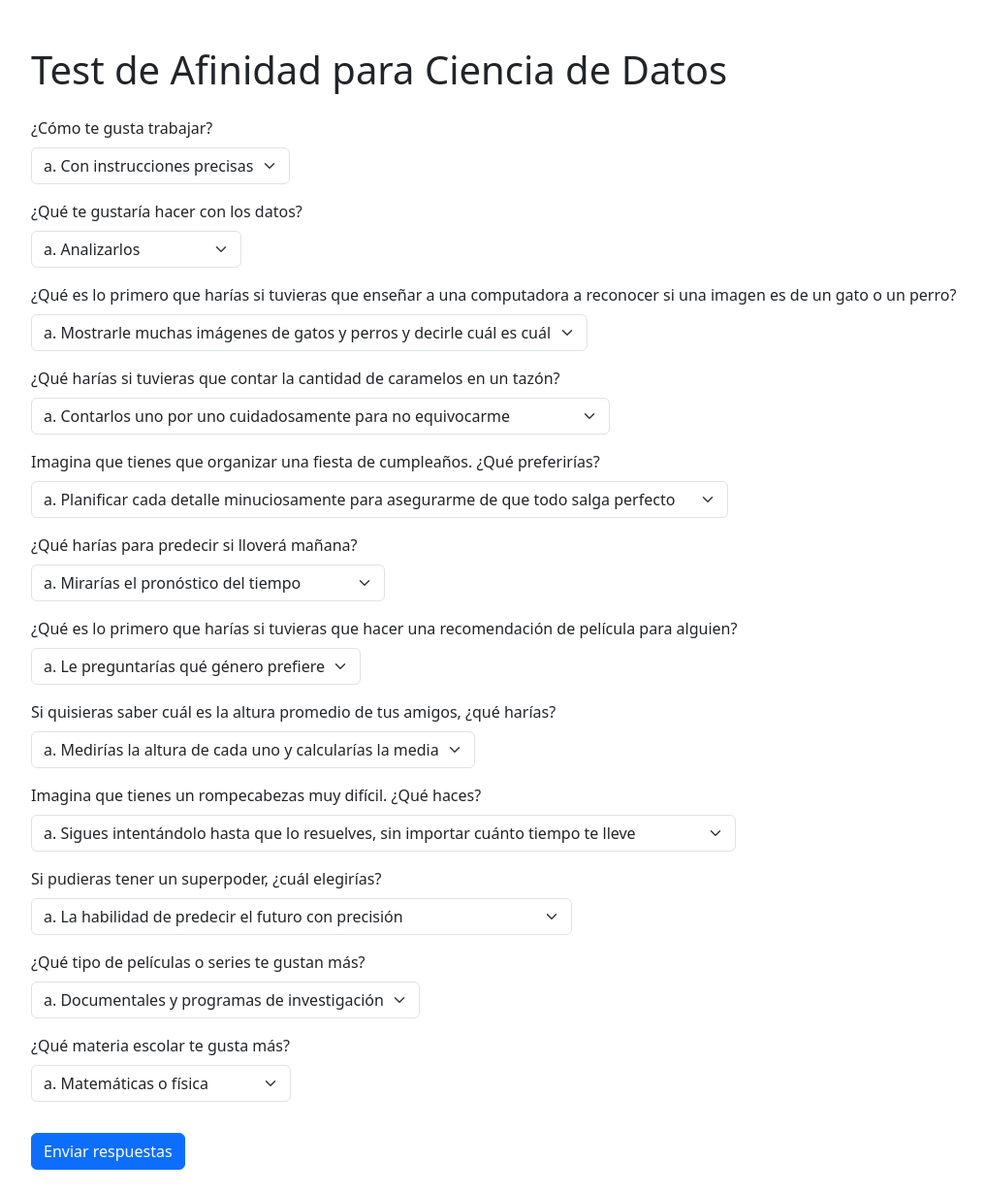
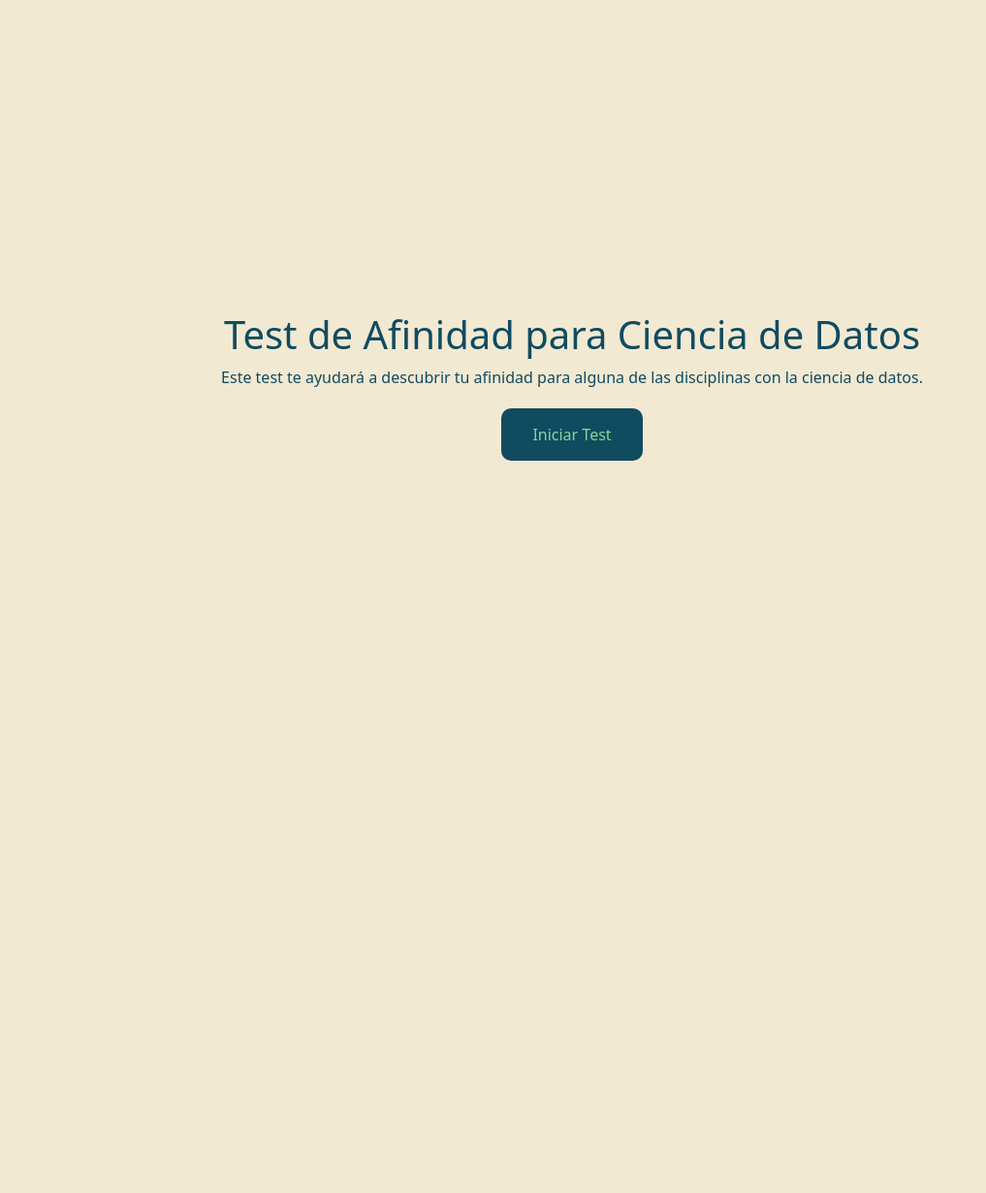
Before and after one commit to devgeekm/Test-Data-Science-Starter, a Flask app: page / in a window 1280 px wide. Shown: the whole page at 97% size, without its empty margins (50-1067 px from the left). After the commit the page ends 475 px from the top, so only its background shows below. Run offline with Flask 3, Linux system fonts and the light colour scheme.

Commit message:
add style + question

```diff
--- a/app.py
+++ b/app.py
@@ -14,112 +14,140 @@ preguntas = [
     {
         "texto": "¿Cómo te gusta trabajar?",
         "opciones": {
-            "a": {"texto": "Con instrucciones precisas", "puntajes": {"estadistica": 4, "aprendizaje_automatico": 2, "analisis_de _datos": 2}},
-            "b": {"texto": "Resolviendo acertijos", "puntajes": {"estadistica": 2, "aprendizaje_automatico": 4, "analisis_de _datos": 2}},
-            "c": {"texto": "Explorando información", "puntajes": {"estadistica": 2, "aprendizaje_automatico": 2, "analisis_de _datos": 4}},
-            "d": {"texto": "De forma creativa", "puntajes": {"estadistica": 1, "aprendizaje_automatico": 1, "analisis_de _datos": 4}}
+            "a": {"texto": "Con instrucciones precisas", "puntajes": {"estadistica": 4, "aprendizaje_automatico": 2, "analisis_de_datos": 2}},
+            "b": {"texto": "Resolviendo acertijos", "puntajes": {"estadistica": 2, "aprendizaje_automatico": 4, "analisis_de_datos": 2}},
+            "c": {"texto": "Explorando información", "puntajes": {"estadistica": 2, "aprendizaje_automatico": 2, "analisis_de_datos": 4}},
+            "d": {"texto": "De forma creativa", "puntajes": {"estadistica": 1, "aprendizaje_automatico": 1, "analisis_de_datos": 4}}
         }
     },
     {
-        "texto": "¿Qué te gustaría hacer con los datos?",
+        "texto": "Imagina que tienes que organizar una fiesta de cumpleaños. ¿Qué preferirías?",
         "opciones": {
-            "a": {"texto": "Analizarlos", "puntajes": {"estadistica": 4, "aprendizaje_automatico": 2, "analisis_de _datos": 2}},
-            "b": {"texto": "Predecir tendencias", "puntajes": {"estadistica": 2, "aprendizaje_automatico": 4, "analisis_de _datos": 2}},
-            "c": {"texto": "Visualizarlos", "puntajes": {"estadistica": 2, "aprendizaje_automatico": 2, "analisis_de _datos": 4}},
-            "d": {"texto": "Contar historias", "puntajes": {"estadistica": 1, "aprendizaje_automatico": 1, "analisis_de _datos": 4}}
+            "a": {"texto": "Planificar cada detalle minuciosamente para asegurarme de que todo salga perfecto", "puntajes": {"estadistica": 4, "aprendizaje_automatico": 2, "analisis_de_datos": 2}},
+            "b": {"texto": "Dejar que una aplicación o programa se encargue de organizar todo automáticamente", "puntajes": {"estadistica": 2, "aprendizaje_automatico": 4, "analisis_de_datos": 2}},
+            "c": {"texto": "Improvisar y ajustar los planes según vaya avanzando la organización", "puntajes": {"estadistica": 2, "aprendizaje_automatico": 2, "analisis_de_datos": 4}},
+            "d": {"texto": "Hacer un plan general y luego ir explorando nuevas ideas creativas", "puntajes": {"estadistica": 1, "aprendizaje_automatico": 1, "analisis_de_datos": 4}}
+        }
+    },
+    {
+    "texto": "Imagina que tienes acceso a datos sobre tus hábitos diarios. ¿Qué te gustaría hacer con esa información?",
+    "opciones": {
+        "a": {"texto": "Analizarlos para entender mejor mis patrones de comportamiento", "puntajes": {"estadistica": 4, "aprendizaje_automatico": 2, "analisis_de_datos": 2}},
+        "b": {"texto": "Usarlos para predecir tendencias futuras en mis actividades", "puntajes": {"estadistica": 2, "aprendizaje_automatico": 4, "analisis_de_datos": 2}},
+        "c": {"texto": "Visualizarlos para ver gráficamente cómo varían mis hábitos con el tiempo", "puntajes": {"estadistica": 2, "aprendizaje_automatico": 2, "analisis_de_datos": 4}},
+        "d": {"texto": "Utilizarlos para contar historias sobre mi vida y mis decisiones diarias", "puntajes": {"estadistica": 1, "aprendizaje_automatico": 1, "analisis_de_datos": 4}}
+    }
+    },
+    {
+        "texto": "Quieres aprender a cocinar un nuevo plato. ¿Cómo te gustaría empezar?",
+        "opciones": {
+            "a": {"texto": "Seguir meticulosamente una receta paso a paso", "puntajes": {"estadistica": 4, "aprendizaje_automatico": 2, "analisis_de_datos": 1}},
+            "b": {"texto": "Usar una aplicación que te guíe en cada paso del proceso", "puntajes": {"estadistica": 2, "aprendizaje_automatico": 4, "analisis_de_datos": 2}},
+            "c": {"texto": "Improvisar con los ingredientes y ajustar la receta según tu intuición", "puntajes": {"estadistica": 2, "aprendizaje_automatico": 2, "analisis_de_datos": 4}},
+            "d": {"texto": "Experimentar con diferentes técnicas y sabores para crear algo nuevo", "puntajes": {"estadistica": 1, "aprendizaje_automatico": 1, "analisis_de_datos": 4}}
+        }
+    },
+    {
+        "texto": "Estás planeando unas vacaciones. ¿Cómo te gustaría organizar tu itinerario?",
+        "opciones": {
+            "a": {"texto": "Planificar cada día con horarios detallados y actividades específicas", "puntajes": {"estadistica": 4, "aprendizaje_automatico": 2, "analisis_de_datos": 2}},
+            "b": {"texto": "Usar una aplicación que te sugiera actividades en función de tus intereses", "puntajes": {"estadistica": 2, "aprendizaje_automatico": 4, "analisis_de_datos": 2}},
+            "c": {"texto": "Dejar espacio para la improvisación y decidir sobre la marcha qué hacer cada día", "puntajes": {"estadistica": 2, "aprendizaje_automatico": 2, "analisis_de_datos": 4}},
+            "d": {"texto": "Tener un plan general pero estar abierto a cambiar según las circunstancias", "puntajes": {"estadistica": 1, "aprendizaje_automatico": 1, "analisis_de_datos": 4}}
+        }
+    },
+    {
+        "texto": "¿Qué prefieres hacer un fin de semana lluvioso?",
+        "opciones": {
+            "a": {"texto": "Quedarte en casa y leer un libro o ver películas", "puntajes": {"estadistica": 4, "aprendizaje_automatico": 2, "analisis_de_datos": 1}},
+            "b": {"texto": "Explorar nuevas series o películas recomendadas por algoritmos de streaming", "puntajes": {"estadistica": 2, "aprendizaje_automatico": 4, "analisis_de_datos": 2}},
+            "c": {"texto": "Hacer actividades creativas como cocinar, pintar o escribir", "puntajes": {"estadistica": 2, "aprendizaje_automatico": 2, "analisis_de_datos": 4}},
+            "d": {"texto": "Salir a explorar la ciudad sin un plan definido", "puntajes": {"estadistica": 1, "aprendizaje_automatico": 1, "analisis_de_datos": 4}}
         }
     },
     {
         "texto": "¿Qué es lo primero que harías si tuvieras que enseñar a una computadora a reconocer si una imagen es de un gato o un perro?",
         "opciones": {
-            "a": {"texto": "Mostrarle muchas imágenes de gatos y perros y decirle cuál es cuál", "puntajes": {"estadistica": 2, "aprendizaje_automatico": 4, "analisis_de _datos": 2}},
-            "b": {"texto": "Programar un algoritmo que analice los colores de la imagen", "puntajes": {"estadistica": 2, "aprendizaje_automatico": 2, "analisis_de _datos": 4}},
-            "c": {"texto": "Decirle a la computadora que adivine", "puntajes": {"estadistica": 1, "aprendizaje_automatico": 1, "analisis_de _datos": 4}},
-            "d": {"texto": "No tengo idea", "puntajes": {"estadistica": 1, "aprendizaje_automatico": 1, "analisis_de _datos": 1}}
+            "a": {"texto": "Mostrarle muchas imágenes de gatos y perros y decirle cuál es cuál", "puntajes": {"estadistica": 2, "aprendizaje_automatico": 4, "analisis_de_datos": 2}},
+            "b": {"texto": "Programar un algoritmo que analice los colores de la imagen", "puntajes": {"estadistica": 3, "aprendizaje_automatico": 2, "analisis_de_datos": 3}},
+            "c": {"texto": "Decirle a la computadora que adivine", "puntajes": {"estadistica": 1, "aprendizaje_automatico": 1, "analisis_de_datos": 4}},
+            "d": {"texto": "No tengo idea", "puntajes": {"estadistica": 1, "aprendizaje_automatico": 1, "analisis_de_datos": 1}}
         }
     },
         {
         "texto": "¿Qué harías si tuvieras que contar la cantidad de caramelos en un tazón?",
         "opciones": {
-            "a": {"texto": "Contarlos uno por uno cuidadosamente para no equivocarme", "puntajes": {"estadistica": 4, "aprendizaje_automatico": 2, "analisis_de _datos": 2}},
-            "b": {"texto": "Tratar de adivinar un número aproximado", "puntajes": {"estadistica": 2, "aprendizaje_automatico": 4, "analisis_de _datos": 2}},
-            "c": {"texto": "Sacar una muestra del tazón y contar esa muestra para estimar el total", "puntajes": {"estadistica": 2, "aprendizaje_automatico": 2, "analisis_de _datos": 4}},
-            "d": {"texto": "Usar una máquina que pueda contar los caramelos automáticamente", "puntajes": {"estadistica": 1, "aprendizaje_automatico": 1, "analisis_de _datos": 4}}
-        }
-    },
-    {
-        "texto": "Imagina que tienes que organizar una fiesta de cumpleaños. ¿Qué preferirías?",
-        "opciones": {
-            "a": {"texto": "Planificar cada detalle minuciosamente para asegurarme de que todo salga perfecto", "puntajes": {"estadistica": 4, "aprendizaje_automatico": 2, "analisis_de _datos": 2}},
-            "b": {"texto": "Dejar que una aplicación o programa se encargue de organizar todo automáticamente", "puntajes": {"estadistica": 2, "aprendizaje_automatico": 4, "analisis_de _datos": 2}},
-            "c": {"texto": "Improvisar y ajustar los planes según vaya avanzando la organización", "puntajes": {"estadistica": 2, "aprendizaje_automatico": 2, "analisis_de _datos": 4}},
-            "d": {"texto": "Hacer un plan general y luego ir explorando nuevas ideas creativas", "puntajes": {"estadistica": 1, "aprendizaje_automatico": 1, "analisis_de _datos": 4}}
+            "a": {"texto": "Contarlos uno por uno cuidadosamente para no equivocarme", "puntajes": {"estadistica": 4, "aprendizaje_automatico": 2, "analisis_de_datos": 2}},
+            "b": {"texto": "Tratar de adivinar un número aproximado", "puntajes": {"estadistica": 2, "aprendizaje_automatico": 4, "analisis_de_datos": 2}},
+            "c": {"texto": "Sacar una muestra del tazón y contar esa muestra para estimar el total", "puntajes": {"estadistica": 2, "aprendizaje_automatico": 2, "analisis_de_datos": 4}},
+            "d": {"texto": "Usar una máquina que pueda contar los caramelos automáticamente", "puntajes": {"estadistica": 1, "aprendizaje_automatico": 1, "analisis_de_datos": 4}}
         }
     },
     {
         "texto": "¿Qué harías para predecir si lloverá mañana?",
         "opciones": {
-            "a": {"texto": "Mirarías el pronóstico del tiempo", "puntajes": {"estadistica": 2, "aprendizaje_automatico": 2, "analisis_de _datos": 4}},
-            "b": {"texto": "Analizarías los datos de lluvia históricos", "puntajes": {"estadistica": 4, "aprendizaje_automatico": 4, "analisis_de _datos": 2}},
-            "c": {"texto": "Lanzarías una moneda al aire", "puntajes": {"estadistica": 1, "aprendizaje_automatico": 1, "analisis_de _datos": 1}},
-            "d": {"texto": "No estoy seguro", "puntajes": {"estadistica": 1, "aprendizaje_automatico": 1, "analisis_de _datos": 1}}
+            "a": {"texto": "Mirarías el pronóstico del tiempo", "puntajes": {"estadistica": 2, "aprendizaje_automatico": 2, "analisis_de_datos": 4}},
+            "b": {"texto": "Analizarías los datos de lluvia históricos", "puntajes": {"estadistica": 4, "aprendizaje_automatico": 3, "analisis_de_datos": 2}},
+            "c": {"texto": "Lanzarías una moneda al aire", "puntajes": {"estadistica": 1, "aprendizaje_automatico": 1, "analisis_de_datos": 1}},
+            "d": {"texto": "No estoy seguro", "puntajes": {"estadistica": 1, "aprendizaje_automatico": 1, "analisis_de_datos": 1}}
         }
     },
     {
         "texto": "¿Qué es lo primero que harías si tuvieras que hacer una recomendación de película para alguien?",
         "opciones": {
-            "a": {"texto": "Le preguntarías qué género prefiere", "puntajes": {"estadistica": 2, "aprendizaje_automatico": 2, "analisis_de _datos": 4}},
-            "b": {"texto": "Analizarías sus películas favoritas", "puntajes": {"estadistica": 4, "aprendizaje_automatico": 4, "analisis_de _datos": 2}},
-            "c": {"texto": "Le darías una lista aleatoria", "puntajes": {"estadistica": 1, "aprendizaje_automatico": 1, "analisis_de _datos": 1}},
-            "d": {"texto": "No sé", "puntajes": {"estadistica": 1, "aprendizaje_automatico": 1, "analisis_de _datos": 1}}
+            "a": {"texto": "Le preguntarías qué género prefiere", "puntajes": {"estadistica": 2, "aprendizaje_automatico": 2, "analisis_de_datos": 4}},
+            "b": {"texto": "Analizarías sus películas favoritas", "puntajes": {"estadistica": 3, "aprendizaje_automatico": 3, "analisis_de_datos": 3}},
+            "c": {"texto": "Le darías una lista aleatoria", "puntajes": {"estadistica": 1, "aprendizaje_automatico": 1, "analisis_de_datos": 1}},
+            "d": {"texto": "No sé", "puntajes": {"estadistica": 1, "aprendizaje_automatico": 1, "analisis_de_datos": 1}}
         }
     },
     {
         "texto": "Si quisieras saber cuál es la altura promedio de tus amigos, ¿qué harías?",
         "opciones": {
-            "a": {"texto": "Medirías la altura de cada uno y calcularías la media", "puntajes": {"estadistica": 4, "aprendizaje_automatico": 2, "analisis_de _datos": 2}},
-            "b": {"texto": "Adivinarías", "puntajes": {"estadistica": 2, "aprendizaje_automatico": 4, "analisis_de _datos": 2}},
-            "c": {"texto": "No me importaría saberlo", "puntajes": {"estadistica": 2, "aprendizaje_automatico": 2, "analisis_de _datos": 4}},
-            "d": {"texto": "No estoy seguro", "puntajes": {"estadistica": 1, "aprendizaje_automatico": 1, "analisis_de _datos": 1}}
+            "a": {"texto": "Medirías la altura de cada uno y calcularías la media", "puntajes": {"estadistica": 4, "aprendizaje_automatico": 2, "analisis_de_datos": 2}},
+            "b": {"texto": "Adivinarías", "puntajes": {"estadistica": 2, "aprendizaje_automatico": 4, "analisis_de_datos": 2}},
+            "c": {"texto": "No me importaría saberlo", "puntajes": {"estadistica": 2, "aprendizaje_automatico": 2, "analisis_de_datos": 3}},
+            "d": {"texto": "No estoy seguro", "puntajes": {"estadistica": 1, "aprendizaje_automatico": 1, "analisis_de_datos": 1}}
     }
     },
     {
         "texto": "Imagina que tienes un rompecabezas muy difícil. ¿Qué haces?",
         "opciones": {
-            "a": {"texto": "Sigues intentándolo hasta que lo resuelves, sin importar cuánto tiempo te lleve", "puntajes": {"estadistica": 2, "aprendizaje_automatico": 2, "analisis_de _datos": 4}},
-            "b": {"texto": "Buscas patrones y sigues un método paso a paso para resolverlo", "puntajes": {"estadistica": 4, "aprendizaje_automatico": 2, "analisis_de _datos": 2}},
-            "c": {"texto": "Pruebas diferentes estrategias y te diviertes experimentando", "puntajes": {"estadistica": 2, "aprendizaje_automatico": 4, "analisis_de _datos": 2}},
-            "d": {"texto": "Buscas una solución en línea o creas una herramienta para resolverlo automáticamente", "puntajes": {"estadistica": 2, "aprendizaje_automatico": 4, "analisis_de _datos": 2}}
+            "a": {"texto": "Sigues intentándolo hasta que lo resuelves, sin importar cuánto tiempo te lleve", "puntajes": {"estadistica": 2, "aprendizaje_automatico": 2, "analisis_de_datos": 4}},
+            "b": {"texto": "Buscas patrones y sigues un método paso a paso para resolverlo", "puntajes": {"estadistica": 4, "aprendizaje_automatico": 2, "analisis_de_datos": 2}},
+            "c": {"texto": "Pruebas diferentes estrategias y te diviertes experimentando", "puntajes": {"estadistica": 2, "aprendizaje_automatico": 4, "analisis_de_datos": 2}},
+            "d": {"texto": "Buscas una solución en línea o creas una herramienta para resolverlo automáticamente", "puntajes": {"estadistica": 2, "aprendizaje_automatico": 4, "analisis_de_datos": 2}}
     }
     },
     {
         "texto": "Si pudieras tener un superpoder, ¿cuál elegirías?",
         "opciones": {
-            "a": {"texto": "La habilidad de predecir el futuro con precisión", "puntajes": {"estadistica": 4, "aprendizaje_automatico": 2, "analisis_de _datos": 2}},
-            "b": {"texto": "La habilidad de entender y analizar cualquier tipo de información", "puntajes": {"estadistica": 2, "aprendizaje_automatico": 2, "analisis_de _datos": 4}},
-            "c": {"texto": "La habilidad de crear cualquier cosa que imagines", "puntajes": {"estadistica": 2, "aprendizaje_automatico": 4, "analisis_de _datos": 2}},
-            "d": {"texto": "La habilidad de automatizar cualquier tarea aburrida", "puntajes": {"estadistica": 2, "aprendizaje_automatico": 4, "analisis_de _datos": 2}}
+            "a": {"texto": "La habilidad de predecir el futuro con precisión", "puntajes": {"estadistica": 4, "aprendizaje_automatico": 2, "analisis_de_datos": 2}},
+            "b": {"texto": "La habilidad de entender y analizar cualquier tipo de información", "puntajes": {"estadistica": 2, "aprendizaje_automatico": 2, "analisis_de_datos": 4}},
+            "c": {"texto": "La habilidad de crear cualquier cosa que imagines", "puntajes": {"estadistica": 2, "aprendizaje_automatico": 4, "analisis_de_datos": 2}},
+            "d": {"texto": "La habilidad de automatizar cualquier tarea aburrida", "puntajes": {"estadistica": 2, "aprendizaje_automatico": 4, "analisis_de_datos": 2}}
     }
     },
     {
         "texto": "¿Qué tipo de películas o series te gustan más?",
         "opciones": {
-            "a": {"texto": "Documentales y programas de investigación", "puntajes": {"estadistica": 4, "aprendizaje_automatico": 2, "analisis_de _datos": 2}},
-            "b": {"texto": "Series de detectives y crímenes", "puntajes": {"estadistica": 2, "aprendizaje_automatico": 2, "analisis_de _datos": 4}},
-            "c": {"texto": "Películas de ciencia ficción y fantasía", "puntajes": {"estadistica": 2, "aprendizaje_automatico": 4, "analisis_de _datos": 2}},
-            "d": {"texto": "Programas sobre tecnología e innovación", "puntajes": {"estadistica": 2, "aprendizaje_automatico": 4, "analisis_de _datos": 2}}
+            "a": {"texto": "Documentales y programas de investigación", "puntajes": {"estadistica": 4, "aprendizaje_automatico": 2, "analisis_de_datos": 2}},
+            "b": {"texto": "Series de detectives y crímenes", "puntajes": {"estadistica": 2, "aprendizaje_automatico": 2, "analisis_de_datos": 4}},
+            "c": {"texto": "Películas de ciencia ficción y fantasía", "puntajes": {"estadistica": 2, "aprendizaje_automatico": 4, "analisis_de_datos": 2}},
+            "d": {"texto": "Programas sobre tecnología e innovación", "puntajes": {"estadistica": 2, "aprendizaje_automatico": 4, "analisis_de_datos": 2}}
     }
     },
     {
         "texto": "¿Qué materia escolar te gusta más?",
         "opciones": {
-            "a": {"texto": "Matemáticas o física", "puntajes": {"estadistica": 4, "aprendizaje_automatico": 2, "analisis_de _datos": 2}},
-            "b": {"texto": "Ciencias sociales o historia", "puntajes": {"estadistica": 2, "aprendizaje_automatico": 2, "analisis_de _datos": 4}},
-            "c": {"texto": "Arte o música", "puntajes": {"estadistica": 2, "aprendizaje_automatico": 4, "analisis_de _datos": 2}},
-            "d": {"texto": "Informática o tecnología", "puntajes": {"estadistica": 2, "aprendizaje_automatico": 4, "analisis_de _datos": 2}}
+            "a": {"texto": "Matemáticas o física", "puntajes": {"estadistica": 4, "aprendizaje_automatico": 2, "analisis_de_datos": 2}},
+            "b": {"texto": "Ciencias sociales o historia", "puntajes": {"estadistica": 2, "aprendizaje_automatico": 2, "analisis_de_datos": 4}},
+            "c": {"texto": "Arte o música", "puntajes": {"estadistica": 2, "aprendizaje_automatico": 4, "analisis_de_datos": 2}},
+            "d": {"texto": "Informática o tecnología", "puntajes": {"estadistica": 2, "aprendizaje_automatico": 4, "analisis_de_datos": 2}}
     }
     }
 ]
+
 
 # Función para obtener respuestas del usuario
 def obtener_respuestas(form_data, preguntas):
@@ -143,7 +171,7 @@ def obtener_respuestas(form_data, preguntas):
 def determinar_disciplina(respuestas: Dict[str, int]) -> str:
     if respuestas:
         disciplina_maxima = max(respuestas, key=respuestas.get)
-        if respuestas[disciplina_maxima] >= 28:
+        if respuestas[disciplina_maxima] >= 40:
             return disciplina_maxima.replace("_", " ").capitalize()
         else:
             return "Busca otra carrera, la ciencia de datos no es lo tuyo"
--- a/templates/index.html
+++ b/templates/index.html
@@ -11,26 +11,78 @@
       integrity="sha384-QWTKZyjpPEjISv5WaRU9OFeRpok6YctnYmDr5pNlyT2bRjXh0JMhjY6hW+ALEwIH"
       crossorigin="anonymous"
     />
-    <script
-      src="https://cdn.jsdelivr.net/npm/bootstrap@5.3.3/dist/js/bootstrap.bundle.min.js"
-      integrity="sha384-YvpcrYf0tY3lHB60NNkmXc5s9fDVZLESaAA55NDzOxhy9GkcIdslK1eN7N6jIeHz"
-      crossorigin="anonymous"
-    ></script>
+    <style>
+      /* Estilos personalizados para lograr el estilo de TypeForm */
+      body {
+        background-color: #f2e9d2;
+      }
+      .container {
+        display: flex;
+        justify-content: center;
+        align-items: center;
+        height: 100vh;
+      }
+      .form-group, .intro {
+        display: none;
+      }
+      .form-group.active, .intro.active {
+        display: block;
+      }
+      .intro {
+        text-align: center;
+        color: #114B60;
+      }
+      .intro button {
+        background-color: #114B60;
+        border: none;
+        border-radius: 10px;
+        color: #88D498;
+        padding: 15px 32px;
+        text-align: center;
+        text-decoration: none;
+        display: inline-block;
+        font-size: 16px;
+        margin: 4px 2px;
+        cursor: pointer;
+      }
+      #submit-button {
+        background-color: #114B60;
+        border: none;
+        border-radius: 10px;
+        color: #88D498;
+        padding: 15px 32px;
+        text-align: center;
+        text-decoration: none;
+        display: inline-block;
+        font-size: 16px;
+        margin: 4px 2px;
+        cursor: pointer;
+      }
+      .form-select {
+        background-color: #C6DAC0;
+        color: black;
+        border: 2px solid #1A946F;
+    </style>
   </head>
   <body>
-    <div class="container mt-5">
-        <h1 class="mb-4">Test de Afinidad para Ciencia de Datos</h1>
+    <div class="container">
       <!-- Inicio del formulario, los resultados se enviarán a la ruta "/resultados" -->
-        <form action="/resultados" method="post">
+      <form id="quiz-form" action="/resultados" method="post">
+        <!-- Introducción -->
+        <div class="intro active" id="intro">
+          <h1>Test de Afinidad para Ciencia de Datos</h1>
+          <p>Este test te ayudará a descubrir tu afinidad para alguna de las disciplinas con la ciencia de datos.</p>
+          <button type="button" onclick="startTest()">Iniciar Test</button>
+        </div>
         <!-- Iteramos sobre cada pregunta en la lista de preguntas -->
         {% for pregunta in preguntas %}
-            <div class="mb-3">
+        <div class="form-group mb-3" id="pregunta{{ loop.index }}">
           <!-- Mostramos el texto de la pregunta -->
           <label class="form-label">{{ pregunta.texto }}</label>
-                <!-- Creamos un contenedor para el menú desplegable -->
-                <div style="width: fit-content;">
           <!-- Creamos un menú desplegable para las opciones de la pregunta actual -->
-                    <select class="form-select" name="pregunta{{ loop.index }}">
+          <select class="form-select" name="pregunta{{ loop.index }}" onchange="nextQuestion({{ loop.index }})">
+            <!-- Agregamos una opción vacía al principio que no esté seleccionada por defecto -->
+            <option value="" selected disabled hidden>Selecciona una opción</option>
             <!-- Iteramos sobre cada opción en la pregunta actual -->
             {% for opcion, detalles in pregunta.opciones.items() %}
             <!-- Creamos una opción en el menú desplegable para la opción actual.
@@ -39,13 +91,13 @@
             {% endfor %}
           </select>
         </div>
-            </div>
         {% endfor %}
         <!-- Botón para enviar el formulario -->
-            <button type="submit" class="btn btn-primary mt-3 mb-4">Enviar respuestas</button>
+        <button type="submit" class="btn btn-primary mt-3 mb-4" id="submit-button" style="display: none">
+          Enviar respuestas
+        </button>
       </form>
     </div>
-</body>
 
     <!-- Bootstrap JS y dependencias opcionales -->
     <script src="https://code.jquery.com/jquery-3.5.1.slim.min.js"></script>
@@ -59,5 +111,28 @@
       integrity="sha384-0pUGZvbkm6XF6gxjEnlmuGrJXVbNuzT9qBBavbLwCsOGabYfZo0T0to5eqruptLy"
       crossorigin="anonymous"
     ></script>
+    <script>
+      // Función para mostrar la siguiente pregunta
+      function nextQuestion(index) {
+        document.getElementById("pregunta" + index).classList.remove("active");
+        var nextQuestion = document.getElementById("pregunta" + (index + 1));
+        if (nextQuestion) {
+          nextQuestion.classList.add("active");
+        } else {
+          document.getElementById("submit-button").style.display = "block";
+        }
+      }
+
+      // Función para iniciar el test
+      function startTest() {
+        document.getElementById("intro").classList.remove("active");
+        document.getElementById("pregunta1").classList.add("active");
+      }
+
+      // Mostrar la introducción al cargar la página
+      window.onload = function () {
+        document.getElementById("intro").classList.add("active");
+      };
+    </script>
   </body>
 </html>
```
Also changed, not shown: templates/resultados.html (+17 -1 lines). Lines whose indentation alone changed are shown as unchanged.
